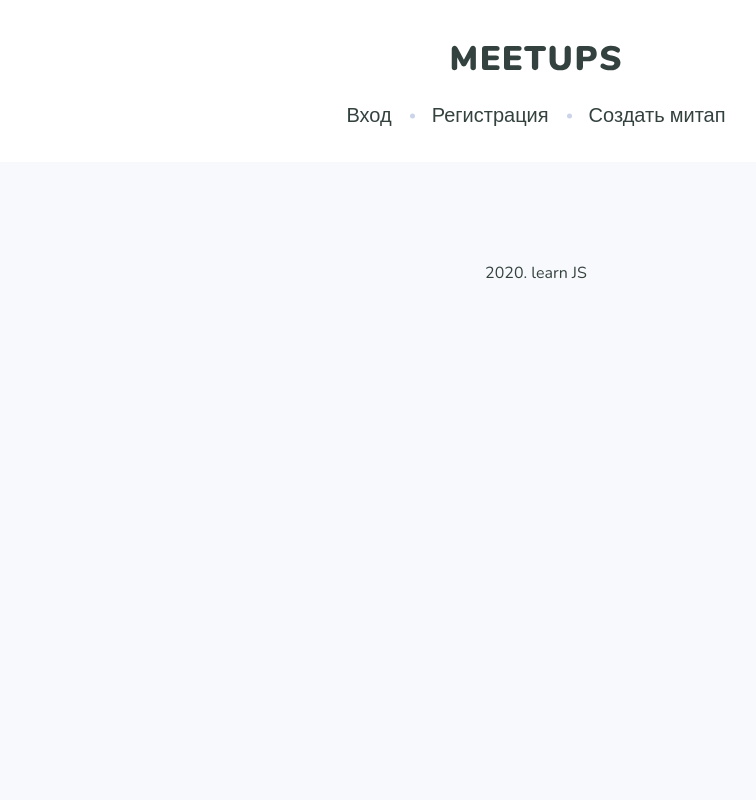
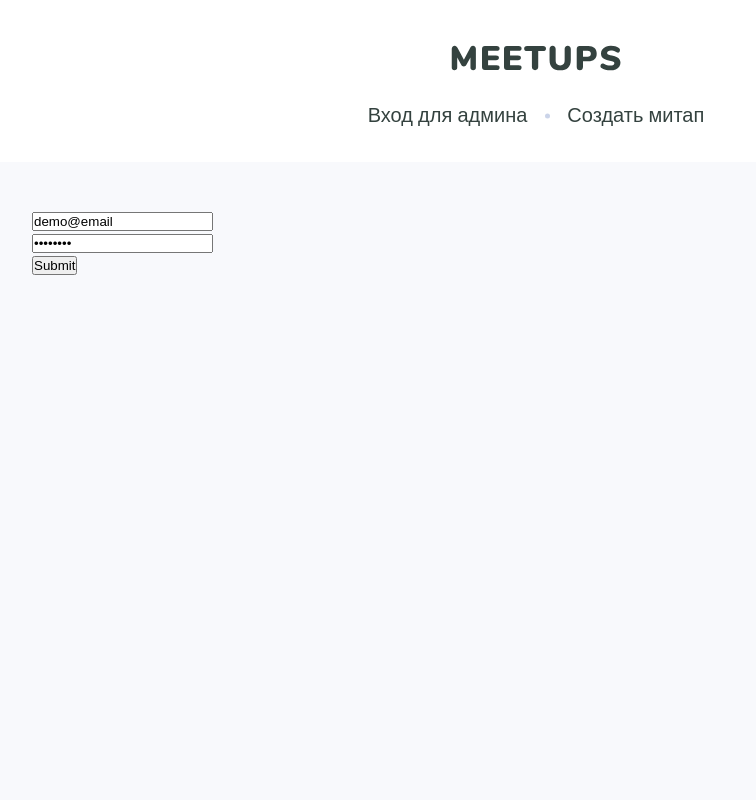
Before and after one commit to JuliaKirschenheuter/Vue-Project, a Vue app: page /login in a window 1280 px wide. Shown: the top 800 px of the page, without its empty margins (104-860 px from the left). Built offline with nearby package versions, Linux system fonts and the light colour scheme.

Commit message:
part-7: LoginPage with Vuex was done

```diff
--- a/package.json
+++ b/package.json
@@ -10,7 +10,8 @@
   "dependencies": {
     "core-js": "^3.6.5",
     "vue": "^2.6.11",
-    "vue-router": "^3.4.3"
+    "vue-router": "^3.4.3",
+    "vuex": "^3.5.1"
   },
   "devDependencies": {
     "@vue/cli-plugin-babel": "~4.4.0",
--- a/src/App.vue
+++ b/src/App.vue
@@ -11,8 +11,7 @@
         </div>
         <nav>
           <router-link v-if="$route.meta.showBackToList" :to="{name: 'index'}">&larr; Вернуться к списку</router-link>
-          <a href="#">Вход</a>
-          <a href="#">Регистрация</a>
+          <router-link :to="{name: 'admin-area'}">Вход для админа</router-link>
           <router-link :to="{name: 'new-meetup'}">Создать митап</router-link>
         </nav>
       </header>
--- a/src/main.js
+++ b/src/main.js
@@ -2,10 +2,12 @@ import Vue from 'vue';
 import App from './App.vue';
 import '@/assets/styles/index.css';
 import {router} from "@/router";
+import store from './store';
 
 Vue.config.productionTip = false;
 
 new Vue({
+  store,
   router,
   render: h => h(App),
 }).$mount('#app');
--- a/src/router/index.js
+++ b/src/router/index.js
@@ -15,6 +15,11 @@ export const router = new VueRouter({
       path: '/create-meetup',
       name: 'new-meetup',
       component: () => import('@/views/CreateNewMeetup'),
+    },
+    {
+      path: '/login',
+      name: 'admin-area',
+      component: () => import('@/views/AdminArea'),
     },
     {
       path: '/meetups/:meetupId',
--- /dev/null
+++ b/src/store/auth.js
@@ -0,0 +1,46 @@
+const state = {
+  user: null
+};
+
+const getters = {
+  isAuthenticated(state) {
+    return !!state.user;
+  }
+};
+
+const mutations = {
+  SET_USER(state, user) {
+    state.user = user;
+  }
+};
+
+const actions = {
+  login(ctx, {email, password}) {
+    return fetch(`${process.env.VUE_APP_API_URL}/auth/login`, {
+      method: 'POST',
+      headers: {
+        Accept: 'application/json',
+        'Content-Type': 'application/json',
+      },
+      body: JSON.stringify({
+        email, password
+      })
+    }).then(res => {
+      if (res.ok) {
+        return res.json()
+      } else {
+        return res.json().then(res => {
+          throw new Error(res.message)
+        });
+      }
+    }).then(user => ctx.commit('SET_USER', user))
+  }
+}
+
+export default {
+  namespaced: true,
+  state,
+  getters,
+  mutations,
+  actions
+}
--- /dev/null
+++ b/src/store/index.js
@@ -0,0 +1,11 @@
+import Vue from 'vue';
+import Vuex from 'vuex';
+import auth from './auth';
+
+Vue.use(Vuex);
+
+export default new Vuex.Store({
+  modules: {
+    auth
+  }
+})
--- /dev/null
+++ b/src/views/AdminArea.vue
@@ -0,0 +1,31 @@
+<template>
+  <div class="wrapper page container">
+    <login-page v-if="!isAuthenticated"></login-page>
+    <div v-else> {{user}} </div>
+  </div>
+</template>
+
+<script>
+import LoginPage from "@/views/LoginPage";
+import { mapState, mapGetters } from 'vuex';
+export default {
+  name: "AdminArea",
+  components: {LoginPage},
+
+  computed: {
+    ...mapState({
+      user:  state => state.auth.user
+    }),
+
+    ...mapGetters('auth', {
+      isAuthenticated: 'isAuthenticated'
+    })
+  }
+
+
+}
+</script>
+
+<style scoped>
+
+</style>
--- /dev/null
+++ b/src/views/LoginPage.vue
@@ -0,0 +1,44 @@
+<template>
+
+    <form @submit.prevent="submit">
+      <p>
+        <input v-model="email" placeholder="email"/>
+      </p>
+      <p>
+        <input v-model="password" placeholder="password" type="password"/>
+      </p>
+      <p>
+        <button>Submit</button>
+      </p>
+    </form>
+</template>
+
+<script>
+
+import { mapActions } from 'vuex';
+
+export default {
+  name: "LoginPage",
+
+  data() {
+    return {
+      email: 'demo@email',
+      password: 'password'
+    }
+  },
+
+  methods: {
+    ...mapActions('auth', {
+      login: 'login'
+    }),
+
+    submit() {
+      this.login({email: this.email, password: this.password}).catch(err => console.error(err))
+    }
+  }
+}
+</script>
+
+<style scoped>
+
+</style>
```
Also changed, not shown: 1 other file (tests, documents, lock files or other folders).
